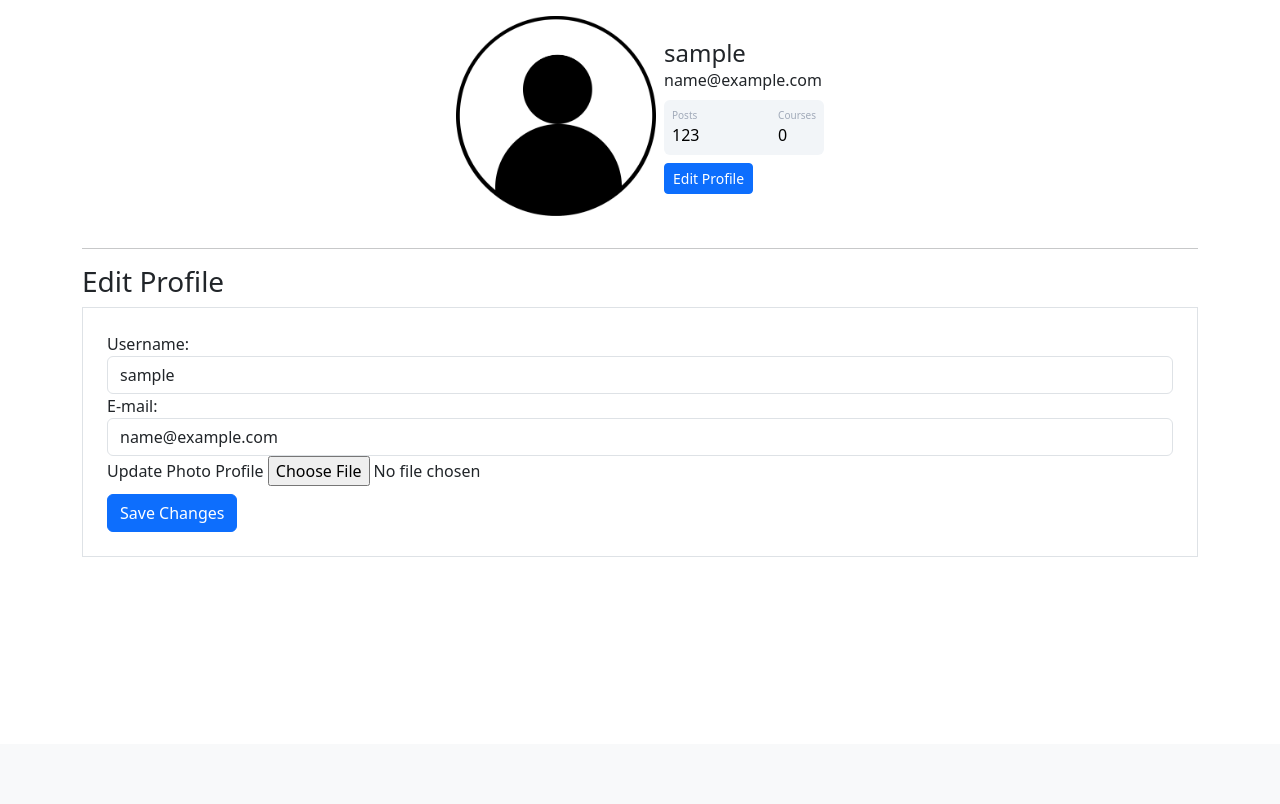
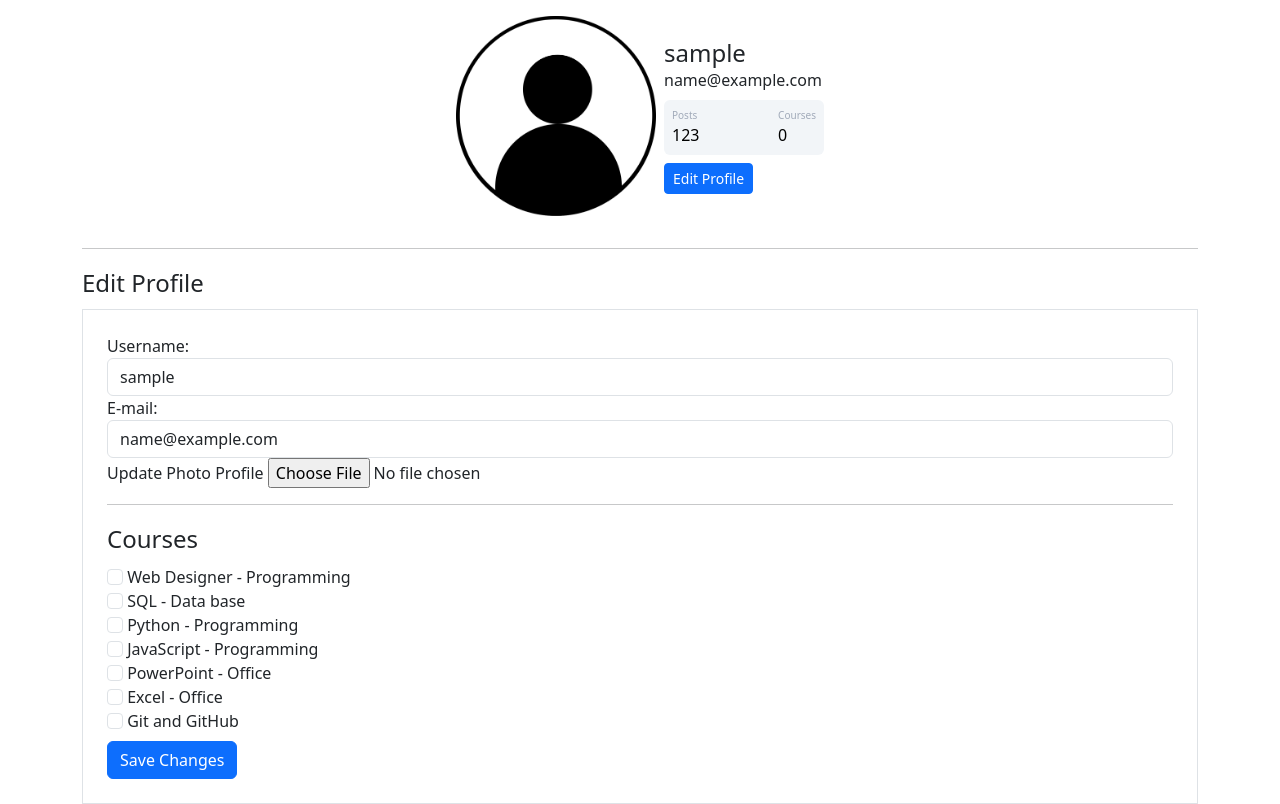
Before and after one commit to tiagocazali/My_Blog_Flask_Site_Project, a Flask app: page /profile/edit in a window 1280 px wide. Shown: the part 56-860 px from the top of the page. Before the commit the page ends 613 px from the top, so only its background shows below. Run offline with Flask 3, Linux system fonts and the light colour scheme; the visitor is signed in with stand-in values (Sample User, id 1); some libraries are stand-ins or nearby versions.

Commit message:
add Course List in database

```diff
--- a/myblog/forms.py
+++ b/myblog/forms.py
@@ -1,3 +1,4 @@
+from tkinter.font import BOLD
 from flask_wtf import FlaskForm
 from flask_wtf.file import FileField, FileAllowed
 from wtforms import StringField, PasswordField, SubmitField, BooleanField
@@ -36,6 +37,14 @@ class FormEditProfile(FlaskForm):
     photo_profile = FileField("Update Photo Profile", validators=[FileAllowed(["jpg", "png", "jpeg"])] )
     button_save_changes = SubmitField("Save Changes")
 
+    course_webdesigner = BooleanField("Web Designer - Programming")
+    course_sql = BooleanField("SQL - Data base")
+    course_python = BooleanField("Python - Programming")
+    course_javascript = BooleanField("JavaScript - Programming")
+    course_powerpoint = BooleanField("PowerPoint - Office")
+    course_excel = BooleanField("Excel - Office")
+    course_git = BooleanField("Git and GitHub")
+
     def validate_email(self, email):
         if current_user.email != email.data:
             email_exist = User.query.filter_by(email=email.data).first()
--- a/myblog/routes.py
+++ b/myblog/routes.py
@@ -85,6 +85,7 @@ def edit_profile():
         if form_edit_profile.photo_profile.data:
             new_photo = save_photo(form_edit_profile.photo_profile.data)
             current_user.photo_profile = new_photo
+        current_user.courses = update_courses_list(form_edit_profile)
         database.session.commit()
         flash("updated Successfully", "alert-success")
         return redirect(url_for("profile"))
@@ -106,8 +107,16 @@ def save_photo(photo):
     new_photo = Image.open(photo)
     new_photo.thumbnail(size)
     new_photo.save(local_path)
+    return photo_name
 
-    return photo_name
+
+def update_courses_list(form):
+    courses_list = []
+    for field in form:
+        if "course_" in field.name:
+            if field.data:
+                courses_list.append(field.label.text)
+    return ';'.join(courses_list)
 
 
 @app.route("/post/create")
--- a/myblog/templates/edit_profile.html
+++ b/myblog/templates/edit_profile.html
@@ -7,7 +7,7 @@
     <div1 class="row">
 
         <div2 class="col">
-            <h3>Edit Profile</h3>
+            <legend>Edit Profile</legend>
 
             <form method="post" action="" class="border p-4 mt-2" enctype="multipart/form-data">
                 {{ form_edit_profile.csrf_token }}
@@ -65,13 +65,25 @@
                         {% endif %}
                     </div5>
 
+                    <!-- courses list - Check Box -->
+                    <hr>
+                    <legend>Courses</legend>
+                    {% for field in form_edit_profile %}
+                        {% if 'course_' in field.name %}
+                            <div class="form-group">
+                                {{ field(class="form-check-input") }}
+                                {{ field.label(class="form-check-label") }}
+                            </div>
+                        {% endif %}
+                    {% endfor %}
+
                 </fieldset>
-
+                <!-- Button Save -->
                 {{ form_edit_profile.button_save_changes(class="btn btn-primary mt-2") }}
 
             </form>
 
-        </div2>
+        </div2> <!--End Col-->
 
     </div1> <!--End Row-->
 
```
Also changed, not shown: myblog/templates/login.html (+37 -22 lines), myblog/static/photos_profile/Tiago 2bb9209c2a11c543a.JPG (deleted), myblog/static/photos_profile/Tiago foto 1ea4fd1febcbc6d30.JPG (deleted), myblog/static/photos_profile/tiago 3f501ea17620aa3f0.JPG (deleted), myblog/static/photos_profile/tiago teste381f474d55aa38e9.jpg (deleted).
